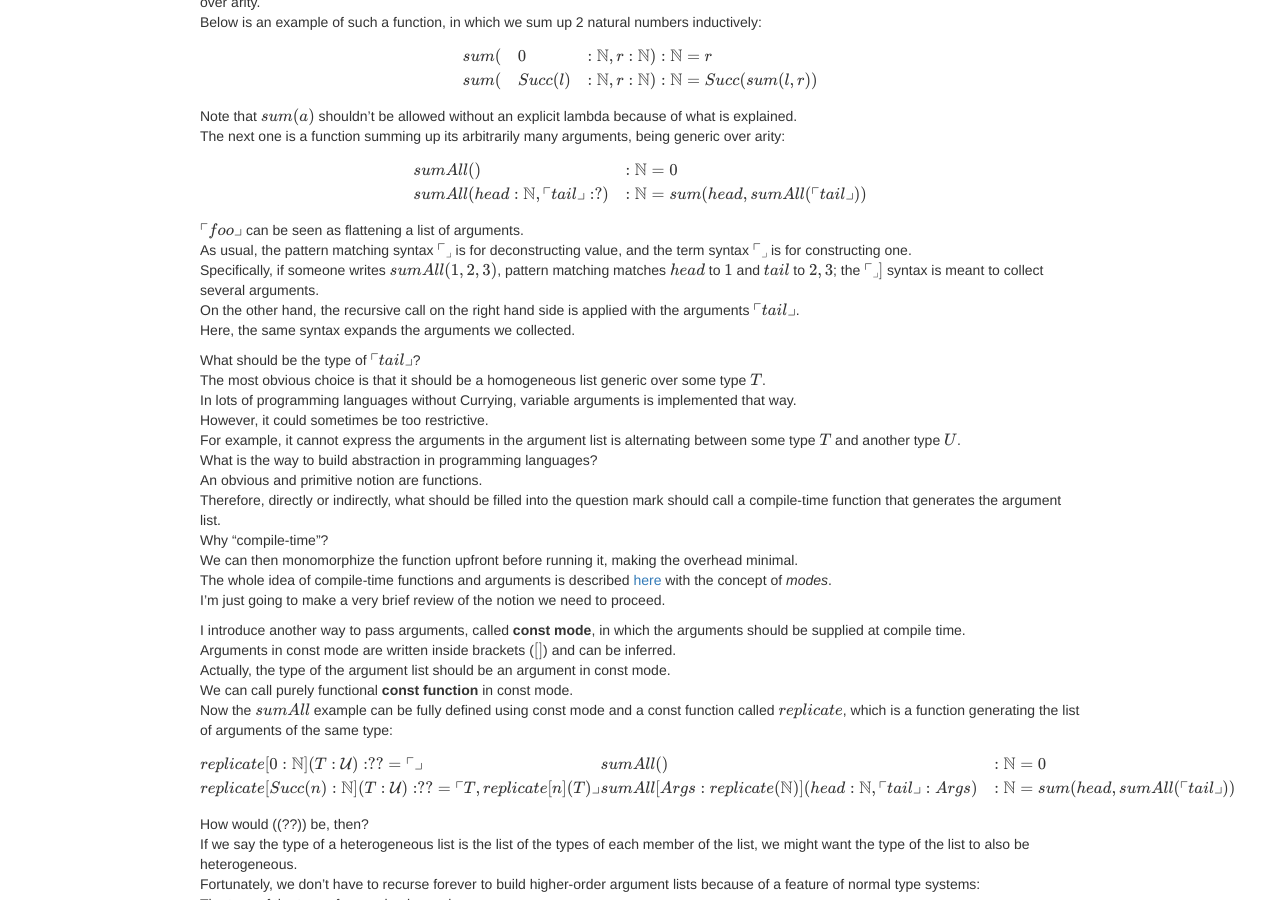
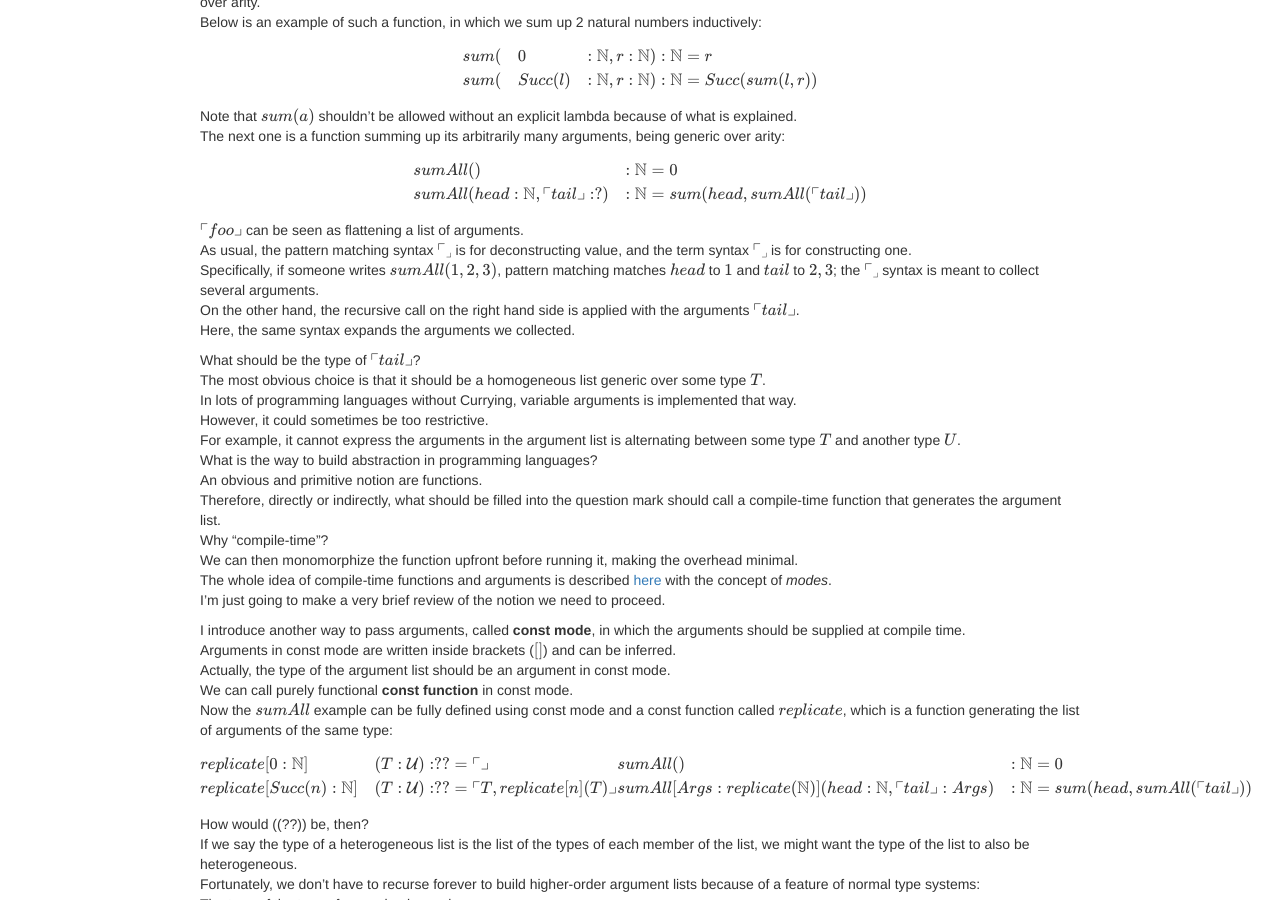
Before and after one commit to AndyShiue/AndyShiue.github.io, a Jekyll site: the page built from _posts/Ende/2016-10-11-hierarchies.md, in a window 1280 px wide and 900 px high, scrolled down 833 px. Built offline with Jekyll 4.4.1, drawn with Linux system fonts in a browser that asks for light colours; formulas are drawn with MathJax 3; comment, search, counter and statistics services are not loaded.

Commit message:
Update article.

```diff
--- a/_posts/Ende/2016-10-11-hierarchies.md
+++ b/_posts/Ende/2016-10-11-hierarchies.md
@@ -44,7 +44,7 @@ $$
 
 \\(\ulcorner foo \lrcorner\\) can be seen as flattening a list of arguments.
 As usual, the pattern matching syntax \\(\ulcorner _ \lrcorner\\) is for deconstructing value, and the term syntax \\(\ulcorner _ \lrcorner\\) is for constructing one.
-Specifically, if someone writes \\(sumAll(1, 2, 3)\\), pattern matching matches \\(head\\) to \\(1\\) and \\(tail\\) to \\(2, 3\\); the \\(\ulcorner _ \lrcorner]\\) syntax is meant to collect several arguments.
+Specifically, if someone writes \\(sumAll(1, 2, 3)\\), pattern matching matches \\(head\\) to \\(1\\) and \\(tail\\) to \\(2, 3\\); the \\(\ulcorner _ \lrcorner\\) syntax is meant to collect several arguments.
 On the other hand, the recursive call on the right hand side is applied with the arguments \\(\ulcorner tail \lrcorner\\).
 Here, the same syntax expands the arguments we collected.
 
@@ -68,9 +68,9 @@ We can call purely functional **const function** in const mode.
 Now the \\(sumAll\\) example can be fully defined using const mode and a const function called \\(replicate\\), which is a function generating the list of arguments of the same type:
 
 $$
-\begin{array}{ll}
-replicate[0: \mathbb{N}](T: \mathcal{U}) : ?? = \ulcorner  \lrcorner \\
-replicate[Succ(n): \mathbb{N}](T: \mathcal{U}) : ?? = \ulcorner T, replicate[n](T) \lrcorner
+\begin{array}{lll}
+replicate[0: \mathbb{N}]       & (T: \mathcal{U}) : ?? = \ulcorner  \lrcorner \\
+replicate[Succ(n): \mathbb{N}] & (T: \mathcal{U}) : ?? = \ulcorner T, replicate[n](T) \lrcorner
 \end{array} \\
 \begin{array}{ll}
 sumAll()                                                              & : \mathbb{N} = 0 \\
```
